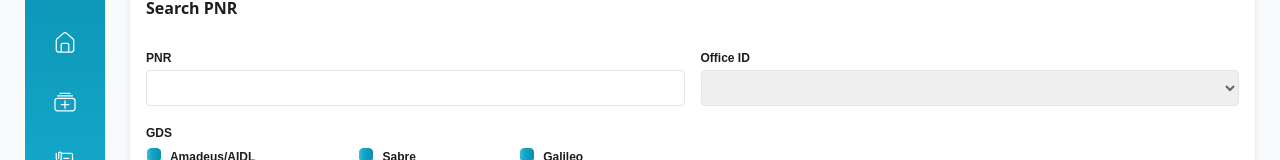
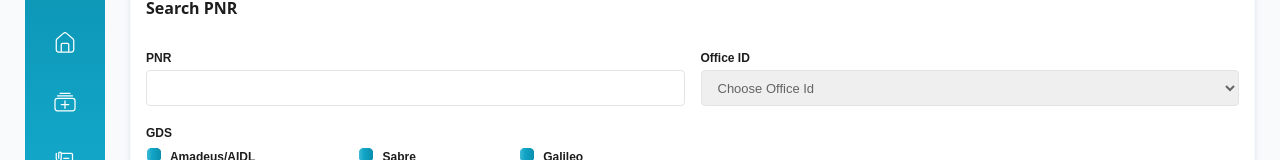
Before and after one commit to anshacerbia2/opa, a React (Vite) app: page /search-pnr in a window 1280 px wide. Shown: the part 137-297 px from the top of the page. Built offline with nearby package versions, Linux system fonts and the light colour scheme.

Commit message:
synchronize

```diff
--- a/src/pages/SearchPNR.tsx
+++ b/src/pages/SearchPNR.tsx
@@ -3,12 +3,14 @@ import { useAppDispatch, useAppSelector } from "../redux/hooks";
 import { RootState } from "../redux/store";
 
 import searchPnrReducer, {
+  Action,
   createInitialState,
 } from "../reducers/searchPNR/searchPNR.reducer";
 import {
   initGDS,
   initOfficeIds,
   setGDS,
+  setOfficeId,
 } from "../reducers/searchPNR/searchPNR.action";
 import GdsApis from "../redux/apis/gds/gds.api";
 
@@ -53,17 +55,25 @@ const SearchPNR = () => {
     fetchData();
   }, []);
 
+  useEffect(() => {
+    console.log("statePNR:", statePNR);
+  }, [statePNR]);
+
   const handleChange = (event: React.ChangeEvent<HTMLInputElement>) => {
     const name = event.target.name;
     const value = event.target.value;
+    let action: any;
 
     if (name === "gds") {
-      dispatchPNR(setGDS(value));
+      action = setGDS;
     }
+
+    if (name === "officeId") {
+      action = setOfficeId;
+    }
+
+    dispatchPNR(action(value));
   };
-  // useEffect(() => {
-  //   console.log("statePNR:", statePNR);
-  // }, [statePNR]);
 
   return (
     <>
@@ -95,18 +105,29 @@ const SearchPNR = () => {
             <div className="mb2 bold fz16">Search PNR</div>
             <div className="inline-space mb10px">
               <div className="form-group w50 mr1">
-                <label>PNR</label>
-                <input type="text" name="" className="form-control" />
+                <label htmlFor="pnr">PNR</label>
+                <input
+                  type="text"
+                  id="pnr"
+                  className="form-control"
+                  name="pnr"
+                  value={statePNR.searchPNR.pnr}
+                  required
+                />
               </div>
               <div className="form-group w50">
-                <label>Office ID</label>
+                <label htmlFor="officeId">Office ID</label>
                 <select
-                  name=""
-                  id=""
+                  id="officeId"
                   className="form-control block js-custom-select"
+                  name="officeId"
+                  value={statePNR.searchPNR.pnr}
                   required
                 >
-                  <option value="0">&nbsp;</option>
+                  <option value="">Choose Office Id</option>
+                  {statePNR.officeIds.map((officeId: string) => {
+                    return <option value={officeId}>{officeId}</option>;
+                  })}
                 </select>
               </div>
             </div>
--- a/src/reducers/searchPNR/searchPNR.reducer.ts
+++ b/src/reducers/searchPNR/searchPNR.reducer.ts
@@ -11,12 +11,12 @@ export interface Action {
   payload?: any;
 }
 
-export const createInitialState = () => {
+export const createInitialState = (): ISearchPnrStates => {
   return {
     gds: {
       type: "",
       isAgentPLP: false,
-      isAgentBPS: false,
+      isAgentBSP: false,
       isAgentPLPAstindo: false,
       isAgent: false,
       isAgentTo: false,
```
Also changed, not shown: src/reducers/searchPNR/searchPNR.model.ts (+7 -7 lines).
